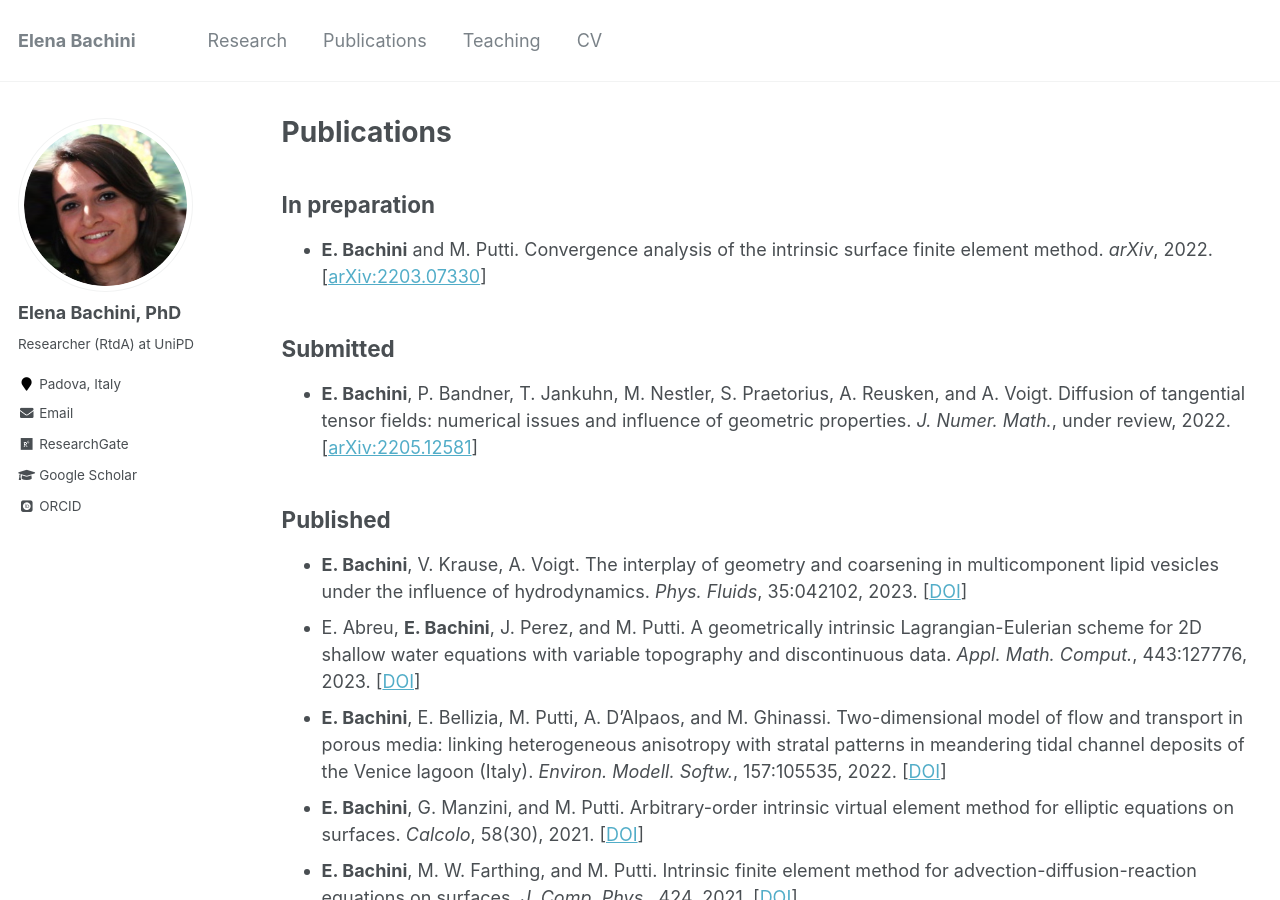
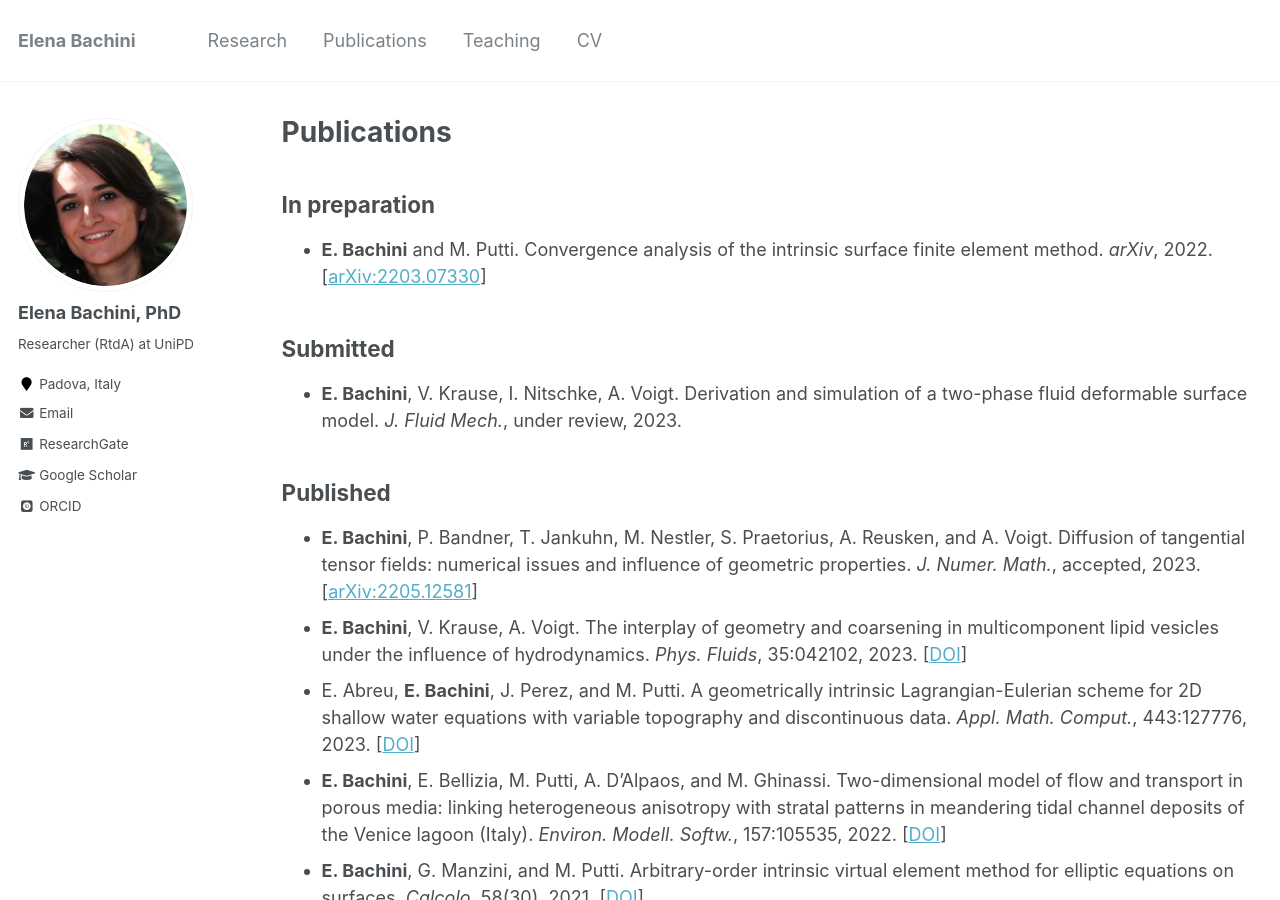
Before and after one commit to elenabachini/elenabachini.github.io, a Jekyll site: the page built from _pages/publications.md, in a window 1280 px wide and 900 px high. Built offline with Jekyll 4.4.1, drawn with Linux system fonts in a browser that asks for light colours; some web fonts are replaced.

Commit message:
update publications

```diff
--- a/_pages/publications.md
+++ b/_pages/publications.md
@@ -21,12 +21,15 @@ author_profile: true
 ## Submitted
 <ul>
 <li>
-<b>E. Bachini</b>, P. Bandner, T. Jankuhn, M. Nestler, S. Praetorius, A. Reusken, and A. Voigt. Diffusion of tangential tensor fields: numerical issues and influence of geometric properties. <em>J. Numer. Math.</em>, under review, 2022.  [<a href="https://arxiv.org/abs/2205.12581" target="_blank">arXiv:2205.12581</a>]
+<b>E. Bachini</b>, V. Krause, I. Nitschke, A. Voigt. Derivation and simulation of a two-phase fluid deformable surface model. <em>J. Fluid Mech.</em>, under review, 2023.
 </li>
 </ul>
 
 ## Published
 <ul>
+<li>
+<b>E. Bachini</b>, P. Bandner, T. Jankuhn, M. Nestler, S. Praetorius, A. Reusken, and A. Voigt. Diffusion of tangential tensor fields: numerical issues and influence of geometric properties. <em>J. Numer. Math.</em>, accepted, 2023.  [<a href="https://arxiv.org/abs/2205.12581" target="_blank">arXiv:2205.12581</a>]
+</li>
 <li>
 <b>E. Bachini</b>, V. Krause, A. Voigt. The interplay of geometry and coarsening in multicomponent lipid vesicles under the influence of hydrodynamics. <em>Phys. Fluids</em>, 35:042102, 2023.  [<a href="https://doi.org/10.1063/5.0145884" target="_blank">DOI</a>]
 </li>
```
